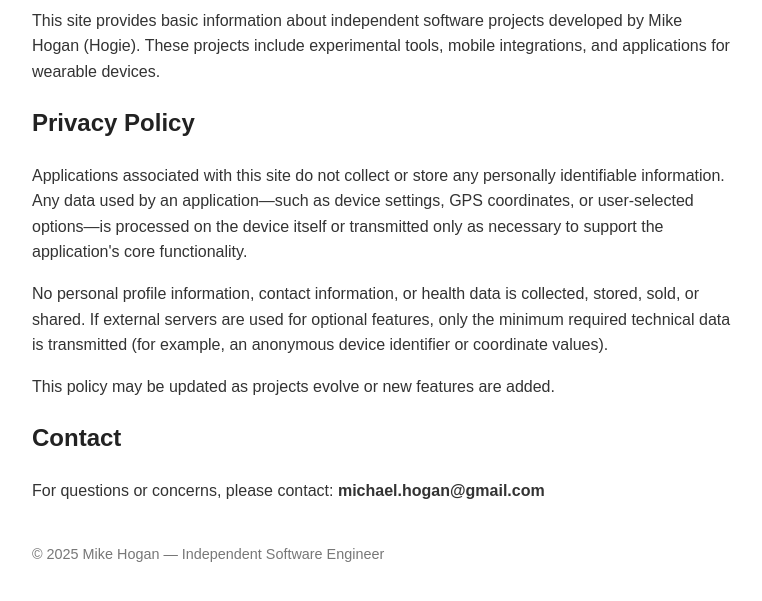
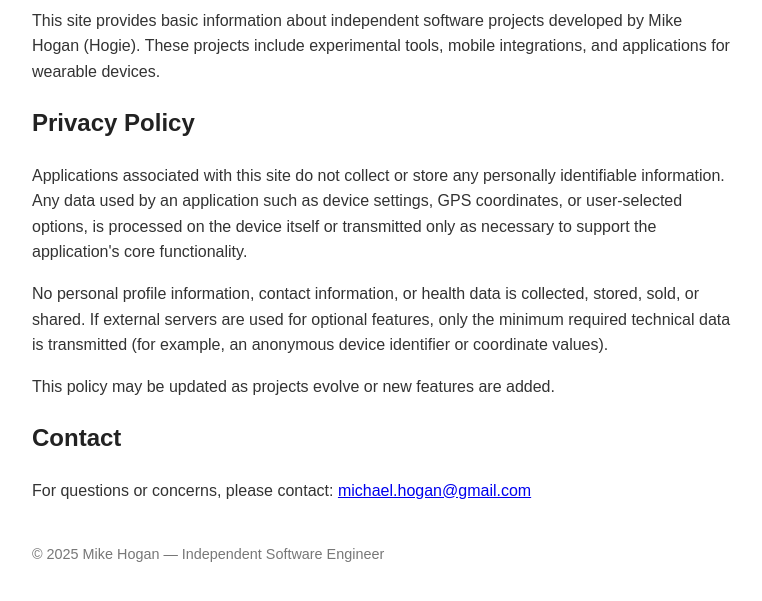
Before and after one commit to hogie/hogie-dev, a plain HTML site: page index.html in a window 1280 px wide. Shown: the part 105-706 px from the top of the page, without its empty margins (258-1020 px from the left). Drawn offline with Linux system fonts and the light colour scheme.

Commit message:
Update privacy policy and contact email format

```diff
--- a/index.html
+++ b/index.html
@@ -35,8 +35,8 @@
   <h2>Privacy Policy</h2>
   <p>
     Applications associated with this site do not collect or store any personally identifiable
-    information. Any data used by an application—such as device settings, GPS coordinates, or
-    user-selected options—is processed on the device itself or transmitted only as necessary
+    information. Any data used by an application such as device settings, GPS coordinates, or
+    user-selected options, is processed on the device itself or transmitted only as necessary
     to support the application's core functionality.
   </p>
 
@@ -54,7 +54,7 @@
   <h2>Contact</h2>
   <p>
     For questions or concerns, please contact:
-    <strong>michael.hogan@gmail.com</strong>
+    <a href="mailto:michael.hogan@gmail.com">michael.hogan@gmail.com</a>
   </p>
 
   <footer>
```
